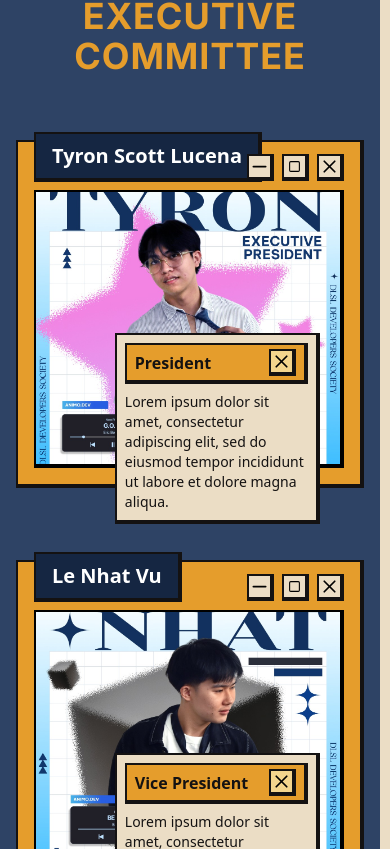
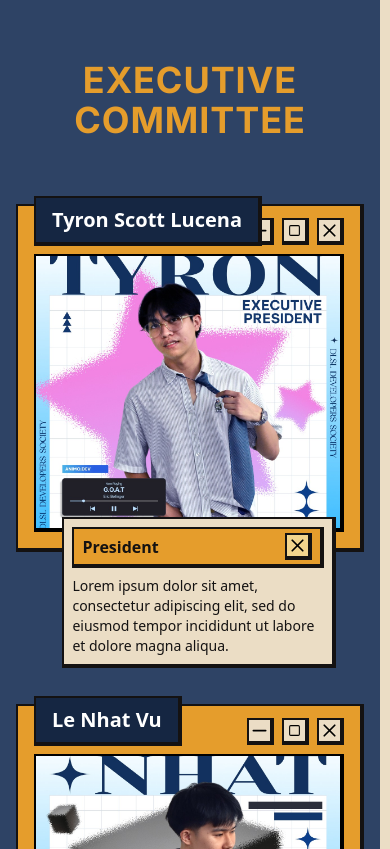
Before and after one commit to dlsl-animodev/project-launchpad, a Next.js app: page / in a window 390 px wide. Shown: the part 6895-7744 px from the top of the page. Built offline with nearby package versions, Linux system fonts and the light colour scheme; a web font is replaced by a local one.

Commit message:
fix: add once control on officer window animation trigger

```diff
--- a/components/meet-the-team/committee.tsx
+++ b/components/meet-the-team/committee.tsx
@@ -10,7 +10,11 @@ const Committee: React.FC<CommitteeProps> = ({ name, officers, index }) => {
     return (
         <>
             <SectionContainerSubHeading
-                className={`font-inter font-bold text-secondary text-center my-[4rem] ${index > 0 ? "mt-[8rem] pt-[8rem] border-t-2 border-primary w-full" : ""}`}
+                className={`font-inter font-bold text-secondary text-center my-[4rem] ${
+                    index > 0
+                        ? "mt-[8rem] pt-[8rem] border-t-2 border-primary w-full"
+                        : ""
+                }`}
                 initial={{ opacity: 0, y: 20, scale: 0.7 }}
                 whileInView={{ opacity: 1, y: 0, scale: 1 }}
                 transition={{ duration: 0.3 }}
@@ -19,10 +23,14 @@ const Committee: React.FC<CommitteeProps> = ({ name, officers, index }) => {
             </SectionContainerSubHeading>
 
             <ul
-                className={`flex flex-wrap justify-center gap-12 space-y-6 w-full max-w-[90vw] mx-auto`}
+                className={`flex flex-wrap justify-center gap-[8rem] lg:gap-[3rem] space-y-6 w-full max-w-[90vw] mx-auto`}
             >
                 {officers.map((officer, index) => (
-                    <OfficerWindow key={officer.name} officer={officer} delay={index * 0.05} />
+                    <OfficerWindow
+                        key={officer.name}
+                        officer={officer}
+                        delay={index * 0.05}
+                    />
                 ))}
             </ul>
         </>
--- a/components/meet-the-team/meet-the-team.tsx
+++ b/components/meet-the-team/meet-the-team.tsx
@@ -13,7 +13,7 @@ import { SECTION_IDS } from "@/lib/scroll-into-view-ids";
 
 const MeetTheTeam = () => {
     return (
-        <SectionContainer className="bg-accent border-retro-y py-16" id={SECTION_IDS.MEET_THE_TEAM}>
+        <SectionContainer className="bg-accent border-retro-y py-[8rem] lg:py-[4rem]" id={SECTION_IDS.MEET_THE_TEAM}>
             <SectionContainerHeader>
                 <SectionTitle
                     className="text-primary text-7xl"
--- a/components/meet-the-team/officer-window.tsx
+++ b/components/meet-the-team/officer-window.tsx
@@ -27,8 +27,9 @@ const OfficerWindow: React.FC<OffierWindowProps> = ({ officer, delay }) => {
                 damping: 15,
                 delay: delay || 0,
             }}
+            viewport={{ once: true }}
         >
-            <div className="absolute top-3 right-4 z-40">
+            <div className="absolute top-3 right-4 z-30">
                 <div className="flex gap-2 items-center">
                     <Minus
                         className="bg-background  border-retro"
@@ -47,7 +48,7 @@ const OfficerWindow: React.FC<OffierWindowProps> = ({ officer, delay }) => {
                     />
                 </div>
             </div>
-            <div className="absolute top-[-10px] bg-[#152642] border-retro  px-4 py-2">
+            <div className="absolute top-[-10px] bg-[#152642] border-retro  px-4 py-2 z-40">
                 <p className="text-white font-bold text-xl">{officer.name}</p>
             </div>
             <Image
@@ -60,15 +61,18 @@ const OfficerWindow: React.FC<OffierWindowProps> = ({ officer, delay }) => {
 
             {/* FLOATING BOTTOM  */}
             <motion.div
-                className="absolute bottom-[-40px] right-10 w-[60%] bg-background p-2 border-retro"
+                className="absolute bg-background p-2 border-retro
+                    right-6 lg:right-10
+                    w-[80%] lg:w-[60%]
+                    -bottom-[120px]
+                    lg:bottom-[-40px] "
                 initial={{ opacity: 0, y: 20 }}
                 whileInView={{ opacity: 1, y: 0 }}
                 transition={{ duration: 0.3, delay: 0.2 }}
+                viewport={{ once: true }}
             >
                 <div className="bg-secondary w-full border-retro p-2 py-1 flex items-center justify-between">
-                    <p className="font-bold">
-                        {officer.role}
-                    </p>
+                    <p className="font-bold">{officer.role}</p>
                     <X
                         className="bg-primary border-retro"
                         size={27}
```
